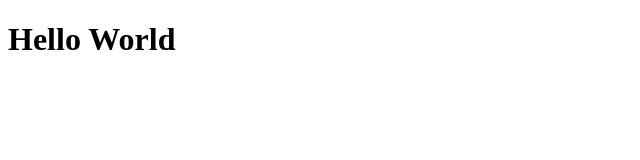
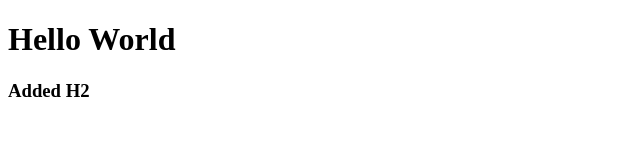
Before and after one commit to MagrayTariq/Hello, a plain HTML site: page index.html in a window 1280 px wide. Shown: the whole page, without its empty margins (0-640 px from the left). Drawn offline with Linux system fonts and the light colour scheme.

Commit message:
Added H2

```diff
--- a/index.html
+++ b/index.html
@@ -4,6 +4,7 @@
         <title>Hello World</title>
         <body>
             <H1>Hello World</H1>
+            <h3>Added H2</h3>
         </body>
     </head>
 </html>
```
